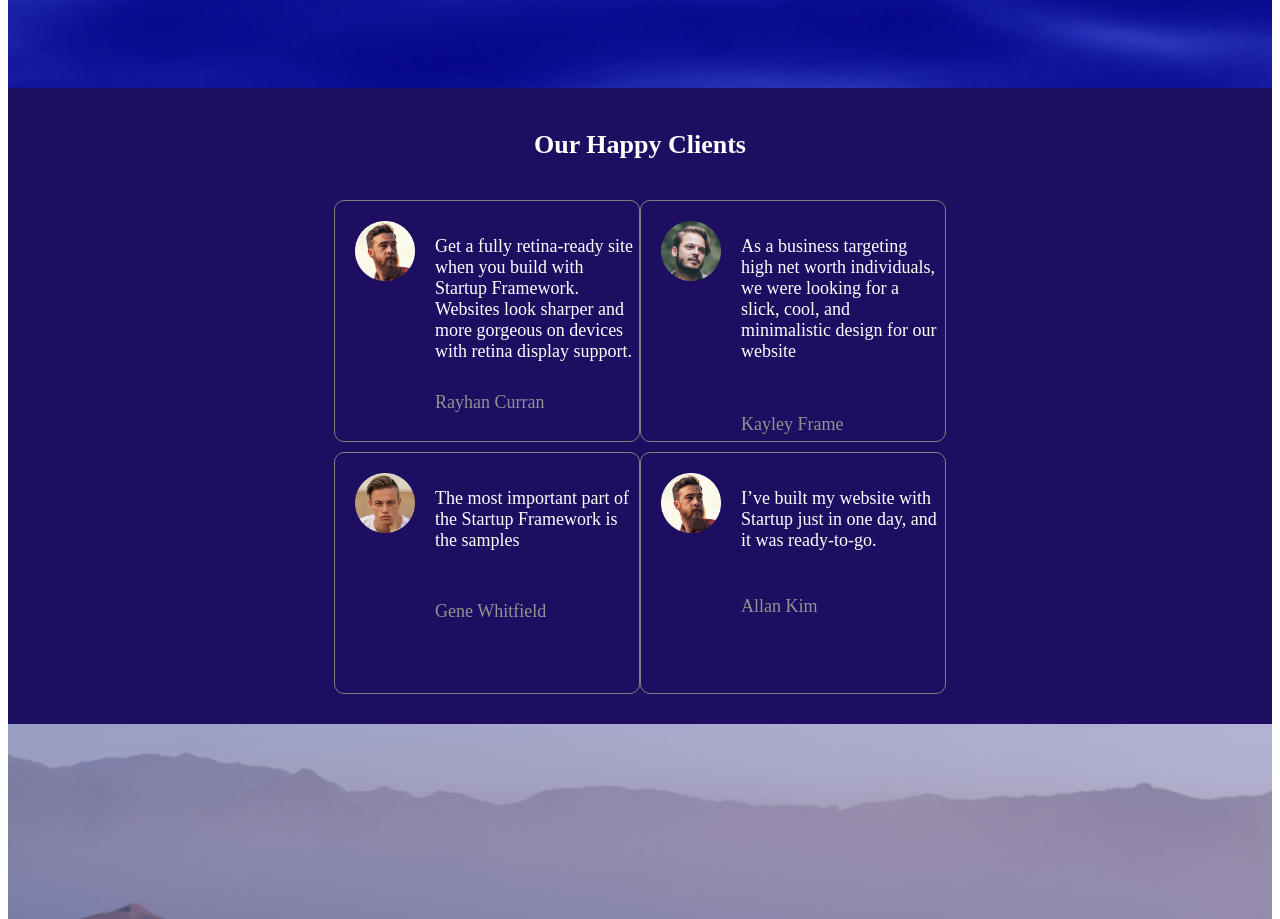
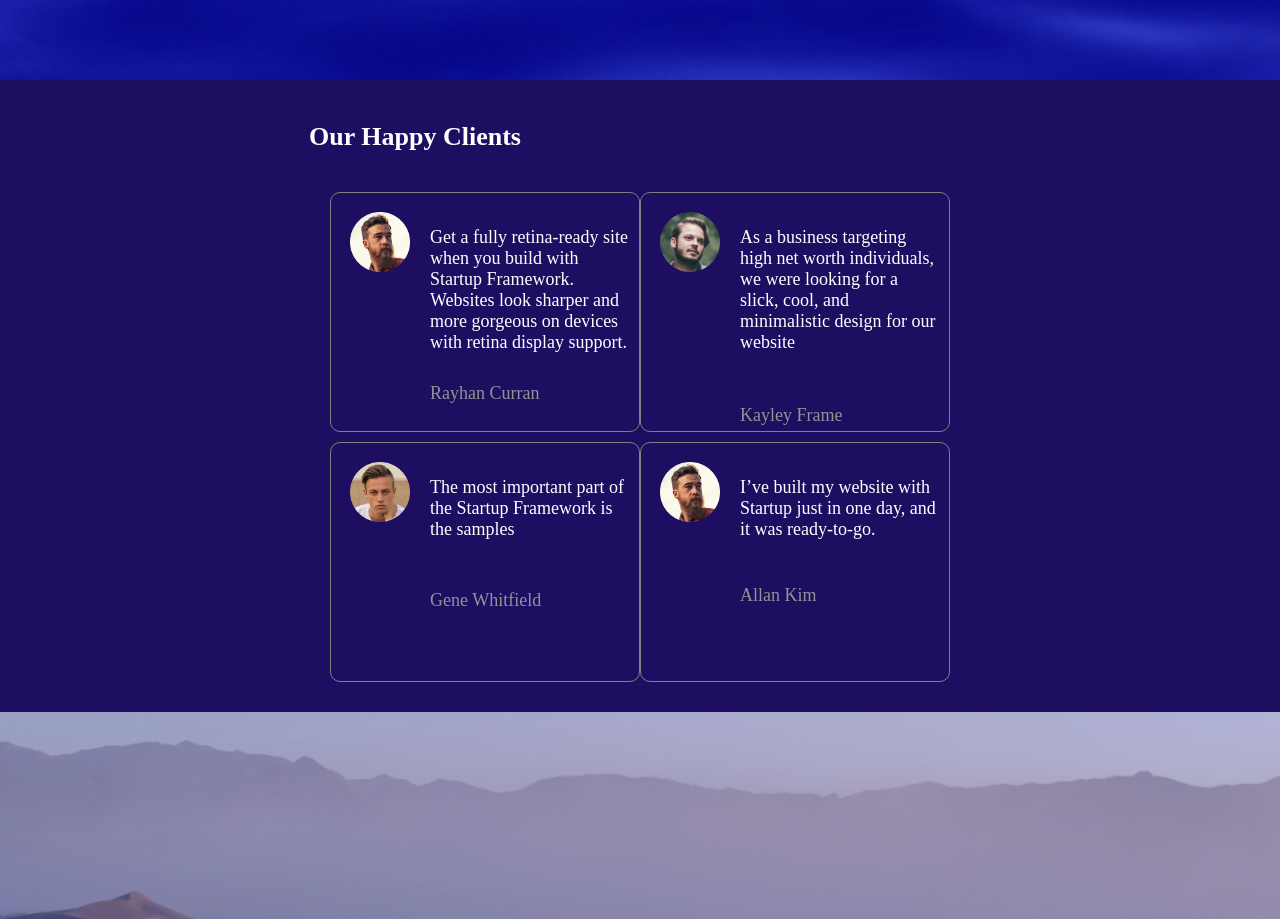
Before and after one commit to classicpages/figma-pages, a Vue app: page / in a window 1280 px wide. Shown: the part 3160-4079 px from the top of the page. Built offline with nearby package versions, Linux system fonts and the light colour scheme.

Commit message:
correction

```diff
--- a/src/assets/main.css
+++ b/src/assets/main.css
@@ -1,35 +1,4 @@
-@import './base.css';
-
-#app {
-  max-width: 1280px;
-  margin: 0 auto;
-  padding: 2rem;
-  font-weight: normal;
+body{
+  margin: 0;
+  padding: 0;
 }
-
-a,
-.green {
-  text-decoration: none;
-  color: hsla(160, 100%, 37%, 1);
-  transition: 0.4s;
-  padding: 3px;
-}
-
-@media (hover: hover) {
-  a:hover {
-    background-color: hsla(160, 100%, 37%, 0.2);
-  }
-}
-
-@media (min-width: 1024px) {
-  body {
-    display: flex;
-    place-items: center;
-  }
-
-  #app {
-    display: grid;
-    grid-template-columns: 1fr 1fr;
-    padding: 0 2rem;
-  }
-}
--- a/src/components/SectionFive.vue
+++ b/src/components/SectionFive.vue
@@ -70,6 +70,8 @@
   margin-bottom: 40px;
   font-size: 26px;
   font-weight: 700;
+  text-align: left;
+  margin-right: 450px;
 }
 
 .good-morning-container {
@@ -78,13 +80,14 @@
   justify-content: space-between;
   flex-wrap: wrap;
   align-items: center;
+
 }
 
 .good-morning, .good-mornings {
   background-color: #1E0E62;
   color: white;
-  padding: 20px;
-  width: 50%;
+  padding: 19px;
+  max-width: 50%;
   box-sizing: border-box;
   display: flex;
   align-items: center;
--- a/src/main.js
+++ b/src/main.js
@@ -1,4 +1,5 @@
 import { createApp } from 'vue'
 import App from './App.vue'
+import './assets/main.css';
 
 createApp(App).mount('#app')
```
